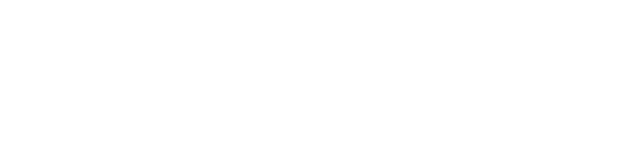
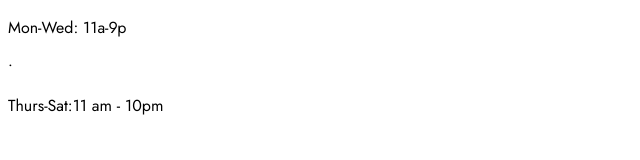
Before and after one commit to fadikabashi/delish, a plain HTML site: page index.html in a window 1280 px wide. Shown: the whole page, without its empty margins (0-640 px from the left). Drawn offline with Linux system fonts and the light colour scheme.

Commit message:
update css

```diff
--- a/css/style.css
+++ b/css/style.css
@@ -0,0 +1,22 @@
+/*import jost font from google*/
+@import url('https://fonts.googleapis.com/css2?family=Jost:ital,wght@0,100..900;1,100..900&display=swap');
+
+/* Variables*/
+root{
+    --primary-color: #CB3A1A;
+    --secondary-color: #111111;
+    --paragraph-color:#74787c;
+    --white:#ffffff;
+}
+
+/*End Variables*/
+
+body{
+    font-family: Jost , 'Segoe UI', Tahoma, Geneva, Verdana, sans-serif;
+}
+
+
+/*header styling*/
+header{
+background-color: var(--primary-color);
+}
--- a/index.html
+++ b/index.html
@@ -3,9 +3,18 @@
 <head>
     <meta charset="UTF-8">
     <meta name="viewport" content="width=device-width, initial-scale=1.0">
+    <link rel="stylesheet" href="css/style.css">
     <title>Document</title>
 </head>
 <body>
-
+    <header>
+        <div class="git ">
+            <div class="left-top">
+                <p>Mon-Wed: 11a-9p</p>
+                <p>•</p>
+                <p>Thurs-Sat:11 am - 10pm</p>
+            </div>
+        </div>
+    </header>
 </body>
 </html>
```
